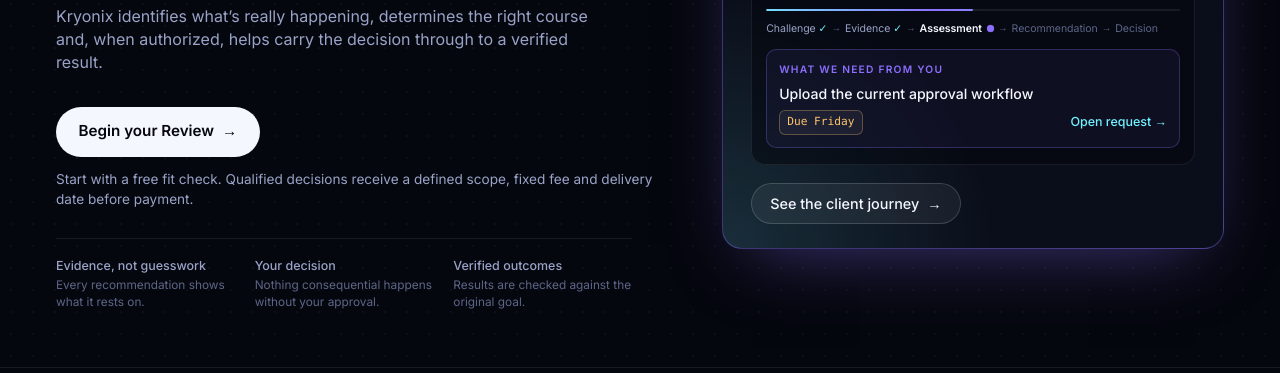
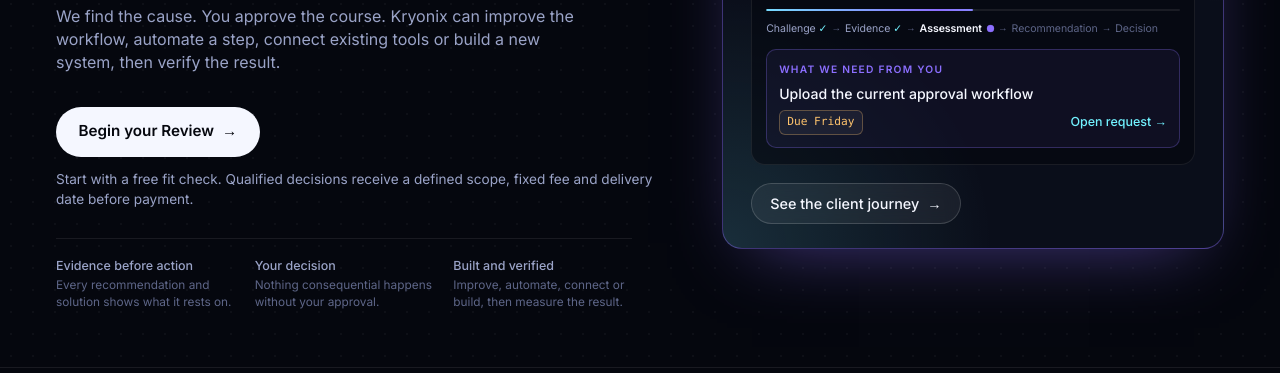
Before and after one commit to shawnzyluxe-lab/kryonix-labs, a plain HTML site: page index.html in a window 1280 px wide. Shown: the part 403-776 px from the top of the page. Drawn offline with Linux system fonts and the light colour scheme.

Commit message:
Home: paragraph states diagnose, approve, deliver, verify; updated proof points (#22)
Co-authored-by: Devin AI <158243242+devin-ai-integration[bot]@users.noreply.github.com>
Co-authored-by: Ja'dan Johnson <iamjadan@gmail.com>

```diff
--- a/index.html
+++ b/index.html
@@ -29,10 +29,10 @@
         <div>
           <p class="k">Decision intelligence</p>
           <h1 class="display hero-h">Make the right move before the wrong one <span class="grad">gets expensive.</span></h1>
-          <p class="say lead">Kryonix identifies what’s really happening, determines the right course and, when authorized, helps carry the decision through to a verified result.</p>
+          <p class="say lead">We find the cause. You approve the course. Kryonix can improve the workflow, automate a step, connect existing tools or build a new system, then verify the result.</p>
           <div class="hero-cta"><a class="pill solid" href="contact.html">Begin your Review <span aria-hidden="true">→</span></a></div>
           <p class="hero-note">Start with a free fit check. Qualified decisions receive a defined scope, fixed fee and delivery date before payment.</p>
-          <ul class="hero-pts"><li><b>Evidence, not guesswork</b>Every recommendation shows what it rests on.</li><li><b>Your decision</b>Nothing consequential happens without your approval.</li><li><b>Verified outcomes</b>Results are checked against the original goal.</li></ul>
+          <ul class="hero-pts"><li><b>Evidence before action</b>Every recommendation and solution shows what it rests on.</li><li><b>Your decision</b>Nothing consequential happens without your approval.</li><li><b>Built and verified</b>Improve, automate, connect or build, then measure the result.</li></ul>
         </div>
         <div class="solve">
           <a class="ad" href="review.html">
```
